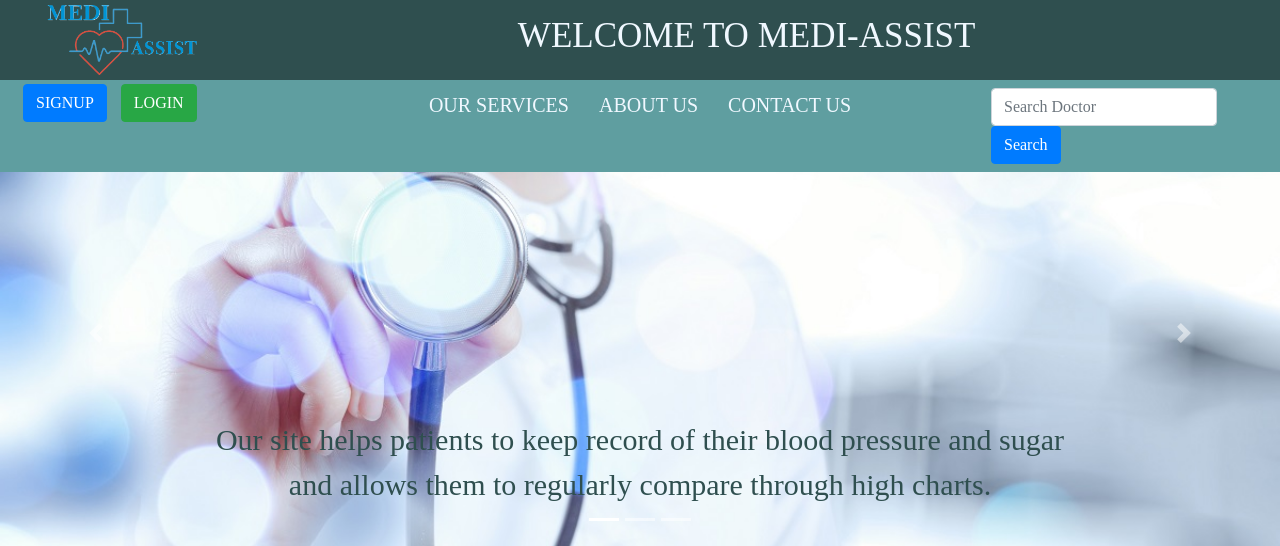
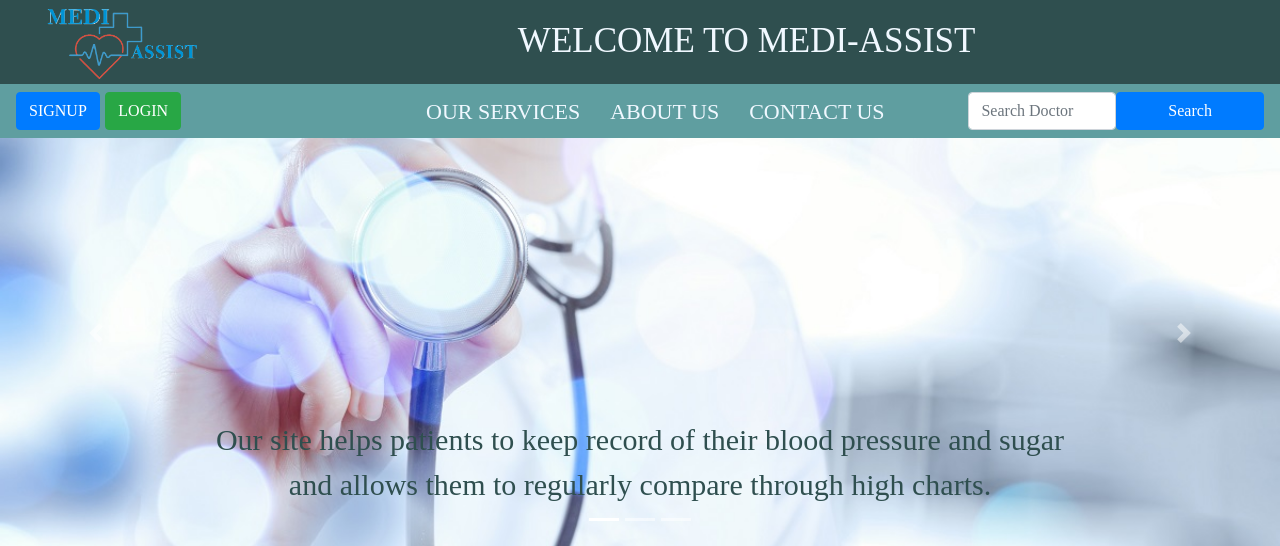
Before and after one commit to guptaishan32/Medi-assist, a PHP site: page / in a window 1280 px wide; the page is wider, and only the part inside the window is pictured. Shown: the top 546 px of that part. Run offline with PHP 8.4, Linux system fonts and the light colour scheme.

Commit message:
navbar minor update

```diff
--- a/css/index.css
+++ b/css/index.css
@@ -196,7 +196,6 @@
     font-size: 20px;
     font-family: Adobe Garamond Pro Bold;
     margin-top: 5px;
-
 }
 
 #headercontent {
@@ -209,7 +208,6 @@
     background-color: darkslategray;
     text-transform: uppercase;
     color: aliceblue;
-    font-size: 35px;
 }
 
 #modalbodyy {
@@ -223,93 +221,115 @@
     color: aliceblue;
 }
 
-#headerlogo {
-    margin-top: 5px;
-    width: 150px;
-    height: 70px;
-    margin-left: 30px;
-    margin-bottom: 5px;
-}
-
-#headerlogom {
-    width: 100px;
-    height: 45px;
-}
-
 #developpic {
     width: 150px;
     height: 150px;
     border-radius: 50%;
 }
 
-#headerinfolinem {
-    font-family: Adobe Garamond Pro Bold;
-    background-color: darkslategray;
-    text-transform: uppercase;
-    color: aliceblue;
-}
-
 #smsmsg {
     display: none;
 }
 
-/*        Small Screen*/
+/*Small Screen*/
 @media only screen and (max-width: 399px) {
-    #dcarousel {
-        margin-top: 100px;
-    }
-
     #mframe iframe {
         margin: 10px 0px;
         width: 290px;
         height: 180px;
     }
+    #headerinfoline1{
+        font-size: 14px;
+    }
+    #headerinfoline{
+    font-size: 12px;
+    }
+    #headerlogo {
+    width: 100px;
+    height: 45px;
+    }
+
 }
 
 /*--------Mobile-------*/
 @media only screen and (min-width: 400px) {
-    #dcarousel {
-        margin-top: 100px;
-    }
-
-    #mframe iframe {
+      #mframe iframe {
         width: 350px;
         height: 180px;
+    }
+    #headerinfoline1,
+    #headerinfoline{
+    font-size: 18px;
+    }
+    #headerlogo {
+    width: 100px;
+    height: 45px;
     }
 }
 
 /*-------IPad-----*/
 @media only screen and (min-width: 600px) {
-    #dcarousel {
-        margin-top: 105px;
-    }
-
     #mframe iframe {
         width: 700px;
         height: 200px;
+    }
+    #headerinfoline1,
+    #headerinfoline{
+    font-size: 24px;
+    }
+    #headerlogo {
+    width: 120px;
+    height: 55px;
     }
 }
 
 /*-----Tablet-----*/
 @media only screen and (min-width: 1024px) {
-    #dcarousel {
-        margin-top: 150px;
-    }
-
-    #mframe iframe {
+     #mframe iframe {
         width: 950px;
         height: 250px;
+    }
+    #headerinfoline1{
+       font-size: 32px;
+    }
+    #headerinfoline{
+    font-size: 20px;
+    }
+    #headerlogo {
+    width: 140px;
+    height: 75px;
+    margin-top: 5px;
+    margin-left: 30px;
+    margin-bottom: 5px;
+    }
+    .nav-item:first-child{
+        margin-left: 25px;
     }
 }
 
 /*----------Laptop-------------*/
 @media only screen and (min-width: 1200px) {
-    #dcarousel {
+    #icarousel{
         margin-top: 120px;
     }
-
     #mframe iframe {
         width: 1450px;
         height: 300px;
     }
+    #headerinfoline{
+        font-size: 22px;
+    }
+    #headerinfoline1 {
+    font-size: 35px;
+    }
+    .nav-item:first-child{
+        margin-left: 230px;
+    }
+    #headerlogo {
+    width: 150px;
+    height: 70px;
+    margin-top: 5px;
+    margin-left: 30px;
+    margin-bottom: 5px;
+    }
 }
--- a/index.php
+++ b/index.php
@@ -1,6 +1,5 @@
 <!doctype html>
 <html lang="en">
-
 <head>
     <!-- Required meta tags -->
     <meta charset="utf-8">
@@ -54,17 +53,16 @@
 </head>
 
 <body class="body" ng-app="app" ng-controller="mycontroller" ng-init="reload(true)">
-    <!--Desktop Version-->
     <div class="fixed-top">
      <div id="headerinfoline1">
             <div class="container-fluid">
                 <div class="row">
-                    <div class="col-sm-2 d-none d-sm-block">
+                    <div class="col-4 col-sm-2" style="margin-top:4px">
                         <center>
                             <a href="index.php"><img src="pics/4%20png.png" id="headerlogo"></a>
                         </center>
                     </div>
-                    <div class="col-sm-10 d-none d-sm-block" style="margin-top:10px">
+                    <div class="col-8 col-sm-10" style="margin-top:15px">
                            <center>
                                 Welcome to MEDI-ASSIST
                             </center>
@@ -72,56 +70,7 @@
                 </div>
             </div>
         </div>
-
-        <!--Desktop Version navbar-->
     <div id="headerinfoline">
-            <div class="container-fluid">
-                <div class="row">
-                    <div class="col-lg-3 d-sm-none d-none d-lg-block">
-                        <div class="d-flex btn-sm">
-                            <div> <button class="btn btn-primary" href="#" role="button" data-toggle="modal" data-target="#signup">SIGNUP</button></div>&emsp;
-                            <div> <button class="btn btn-success" href="#" role="button" data-toggle="modal" data-target="#login">LOGIN</button></div>
-                        </div>
-                    </div>
-                    <div class="col-lg-auto col-xl-6 d-none d-lg-block d-lg-inline-flex justify-content-center" id="headernav" style="margin-top:10px">
-                        <div><a href="#services" class="col-sm-auto" id="headercontent">OUR SERVICES</a></div>
-                        <div><a href="#aboutus" class="col-sm-auto" id="headercontent">ABOUT US</a></div>
-                        <div><a href="#contact" class="col-sm-auto" id="headercontent">CONTACT US</a></div>
-                    </div>
-                    <!--Navbar-->
-                    <div class="col-lg-auto col-xl-3 d-sm-none d-none d-lg-block float-left">
-                        <nav class="navbar float-right">
-                            <form class="form-inline">
-                                <input class="form-control" placeholder="Search Doctor" ng-model="hint" aria-label="Search">
-                                <button class="btn btn-primary" type="submit" ng-click="doFetchJson();" data-toggle="modal" data-target="#doctorsearch">Search</button>
-                            </form>
-                        </nav>
-                    </div>
-                </div>
-            </div>
-        </div>
-    </div>
-
-    <!--Mobile Version-->
-    <div class="fixed-top">
-        <div id="headerinfolinem">
-            <div class="container-fluid">
-                <div class="row">
-                    <div class="col-4 d-block d-lg-none" style="margin-top:4px">
-                        <center>
-                            <a href="index.php"><img src="pics/4%20png.png" id="headerlogom"></a>
-                        </center>
-                    </div>
-                    <div class="col-8 d-block d-lg-none float-right" style="margin-top:7px">
-                        <center>
-                            <h4>MEDI-ASSIST</h4>
-                        </center>
-                    </div>
-                </div>
-            </div>
-        </div>
-        <!--Mobile Version navbar-->
-        <div class="col-12 d-block d-lg-none" id="headerinfoline">
             <nav class="navbar navbar-expand-lg navbar-light">
                <div>
                 <button class="btn btn-primary" href="#" role="button" data-toggle="modal" data-target="#signup">SIGNUP</button>
@@ -133,13 +82,13 @@
                 <div class="collapse navbar-collapse" id="navbarSupportedContent">
                     <ul class="navbar-nav mr-auto">
                         <li class="nav-item">
-                            <div><a href="#services" class="col-sm-auto" id="headercontent1">OUR SERVICES</a></div>
+                            <div><a href="#services" class="col-sm-auto" id="headercontent">OUR SERVICES</a></div>
                         </li>
                         <li class="nav-item">
-                            <div><a href="#aboutus" class="col-sm-auto" id="headercontent1">ABOUT US</a></div>
+                            <div><a href="#aboutus" class="col-sm-auto" id="headercontent">ABOUT US</a></div>
                         </li>
                         <li class="nav-item">
-                            <div><a href="#contact" class="col-sm-auto" id="headercontent1">CONTACT US</a></div>
+                            <div><a href="#contact" class="col-sm-auto" id="headercontent">CONTACT US</a></div>
                         </li>
                     </ul>
                     <form class="form-inline my-2 my-lg-0">
@@ -150,10 +99,8 @@
             </nav>
         </div>
     </div>
-
-
     <!--Carousel-->
-    <div id="dcarousel">
+       <div id="icarousel">
         <div id="carouselExampleIndicators" class="carousel slide" data-ride="carousel">
             <ol class="carousel-indicators">
                 <li data-target="#carouselExampleIndicators" data-slide-to="0" class="active"></li>
@@ -190,7 +137,6 @@
             </a>
         </div>
         </div>
-
     <br>
     <!--Services-->
     <div id=services>
```
Lines whose indentation alone changed are shown as unchanged.
